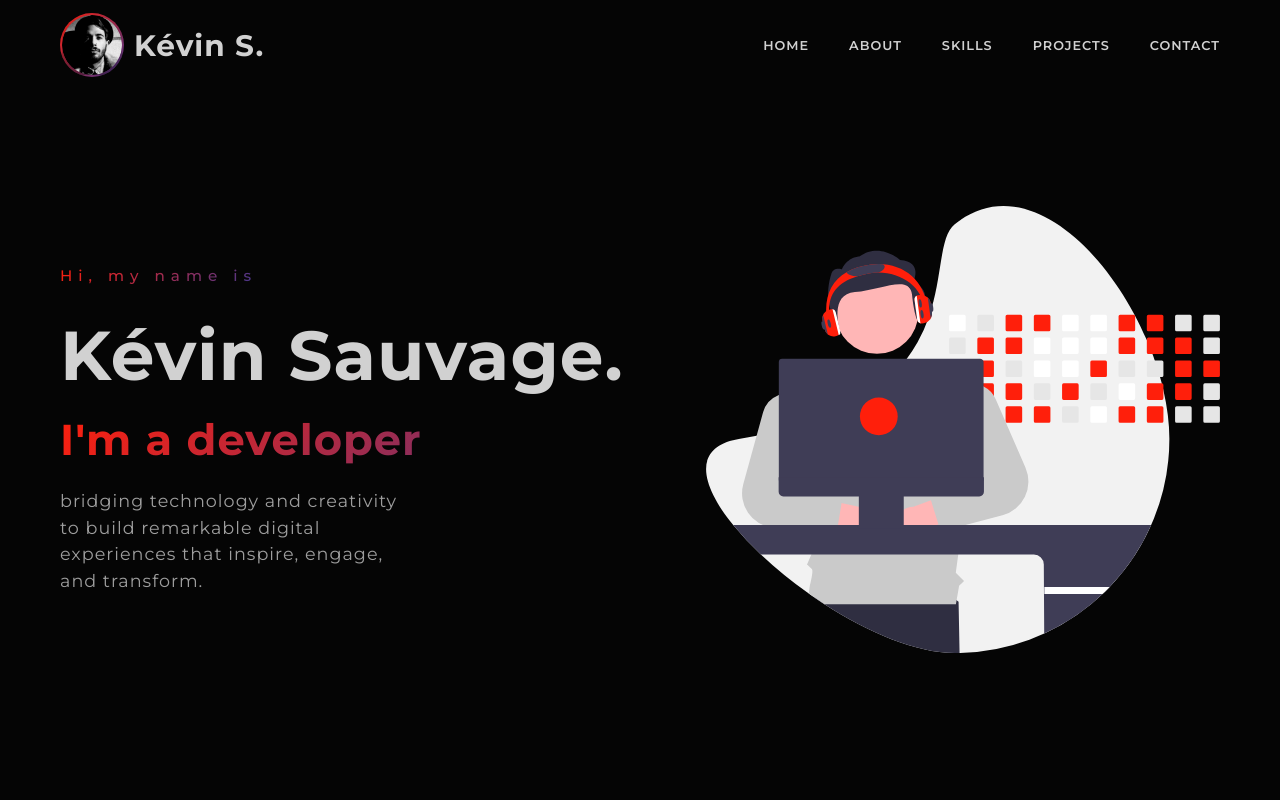
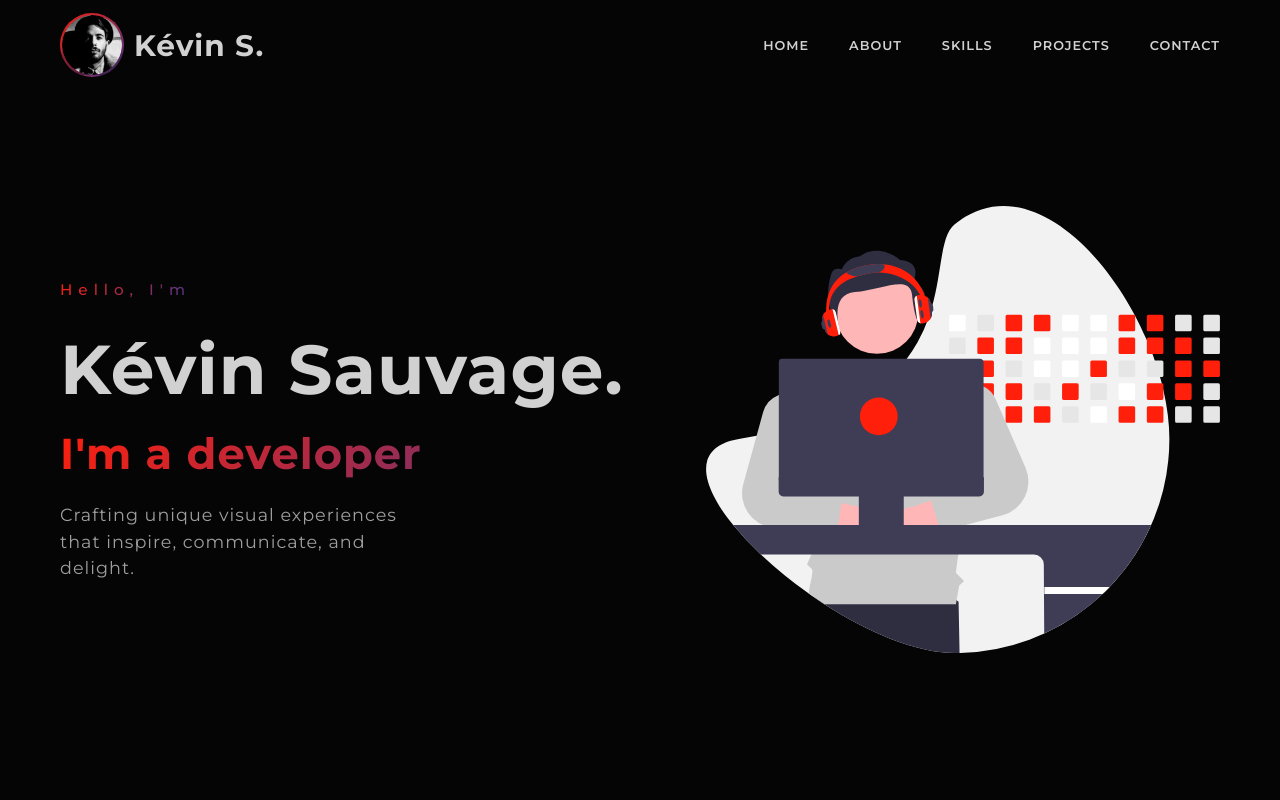
Before and after one commit to kevinsauvage/next-portfolio, a Next.js app: page / in a window 1280 px wide. Shown: the top 800 px of the page. Built offline with nearby package versions, Linux system fonts and the light colour scheme.

Commit message:
fix project descrition

```diff
--- a/src/component/Banner/Banner.jsx
+++ b/src/component/Banner/Banner.jsx
@@ -10,12 +10,11 @@ const Banner = () => (
   <section className={styles.Banner}>
     <main className={styles.main}>
       <SlideUpAndFadeIn>
-        <small>Hi, my name is</small>
+        <small>Hello, I'm</small>
         <h1>Kévin Sauvage.</h1>
         <h2> I'm a developer</h2>
         <p className={styles.subtitle}>
-          bridging technology and creativity to build remarkable digital experiences that inspire,
-          engage, and transform.
+          Crafting unique visual experiences that inspire, communicate, and delight.
         </p>
       </SlideUpAndFadeIn>
     </main>
--- a/src/data/projects.js
+++ b/src/data/projects.js
@@ -1,7 +1,7 @@
 const projects = [
   {
     description:
-      'UpToGo is an online food delivery platform connecting consumers and local restaurants to enable quick and easy ordering and delivery.',
+      'UpToGo is a fast and user-friendly food delivery platform connecting customers with local restaurants. Order, enjoy a wide range of cuisines, and experience convenience today.',
     githubLink: ['https://github.com/kevinsauvage/uptogo'],
     img: {
       laptop:
@@ -9,7 +9,7 @@ const projects = [
     },
     languages: 'Next.js | SASS | MongoDB | Redux | Redux persist | Stripe | Jsonwebtoken | Bcrypt',
     largeDescription:
-      "UpToGo is a cutting-edge online food delivery platform that seamlessly connects customers with a wide range of local restaurants. Our platform allows users to browse menus, place orders, and receive fast and convenient deliveries right to their doorstep. With an intuitive user interface and a vast selection of culinary options, UpToGo offers a one-stop-shop for all your food delivery needs. Whether you're in the mood for something spicy, sweet, or savory, we've got you covered. So why wait? Sign up today and start enjoying delicious meals from your favorite local restaurants, delivered directly to you in no time!",
+      'UpToGo is an online food delivery platform that seamlessly connects customers with local restaurants. With an intuitive user interface, customers can browse menus, place orders, and receive fast and convenient deliveries right to their doorstep. Our platform offers a vast selection of culinary options from a wide range of cuisines and flavors, and boasts a sleek and modern design that enhances its overall functionality. As a skilled developer, I take pride in creating innovative and reliable solutions that deliver a seamless and satisfying experience for both customers and restaurant partners. Sign up today and discover the convenience and deliciousness of UpToGo!',
     page: {
       banner: {
         image:
@@ -59,7 +59,7 @@ const projects = [
 
   {
     description:
-      'Streamy is here to help you find movie and show that you may like, watch trailer, add them to your watch list, read and add comments.',
+      'Streamy offers a personalized entertainment experience for movie and TV enthusiasts. Discover new titles, watch trailers, and join the conversation with a community-based approach.',
     githubLink: [
       'https://github.com/kevinsauvage/streamyV2-client',
       'https://github.com/kevinsauvage/streamyV2-server',
@@ -71,7 +71,7 @@ const projects = [
     languages:
       'React.js | SASS |  Express.js | Mongoose | TMDB API | JWT | React router | Bcrypt | Uuid',
     largeDescription:
-      'Streamy is the ultimate destination for movie and TV show enthusiasts. Our platform makes it easy to discover new titles, watch trailers, and add them to your personal watch list. With Streamy, you can also join the conversation by reading and adding comments about your favorite titles. Our user-friendly interface and powerful recommendation engine provide a personalized experience that ensures you never miss out on the latest and greatest in entertainment. Join the Streamy community today and experience a new level of entertainment discovery.',
+      'Streamy is a user-friendly platform for movie and TV enthusiasts. It offers a personalized experience with features such as personalized recommendations and a community-based approach to entertainment discovery. Customers can easily discover new titles, watch trailers, and add them to their personal watch list. With Streamy, they can also join the conversation by adding comments about their favorite titles. Experience the ultimate entertainment destination with Streamy today!',
     page: {
       banner: {
         image:
@@ -80,7 +80,7 @@ const projects = [
       blocs: [
         {
           description:
-            'Streamy uses Accordion Slider, a popular design pattern, to create a collapsible, accordion-style display for its menus and FAQs. This design pattern is customized using HTML, CSS, and JavaScript to provide an engaging and intuitive user experience. With Accordion Slider, Streamy makes it easy for users to navigate and interact with its content, ensuring an enjoyable and informative entertainment discovery experience.',
+            'Streamy uses Accordion Slider, a popular design pattern. This design pattern is customized using HTML, CSS, and JavaScript to provide an engaging and intuitive user experience. With Accordion Slider, Streamy makes it easy for users to navigate and interact with its content, ensuring an enjoyable and informative entertainment discovery experience.',
           image:
             'https://res.cloudinary.com/kevincloudname/image/upload/v1650287741/portfolio/StreamyMoviepage_qjtzs4.png',
           title: 'Accordion slider',
```
